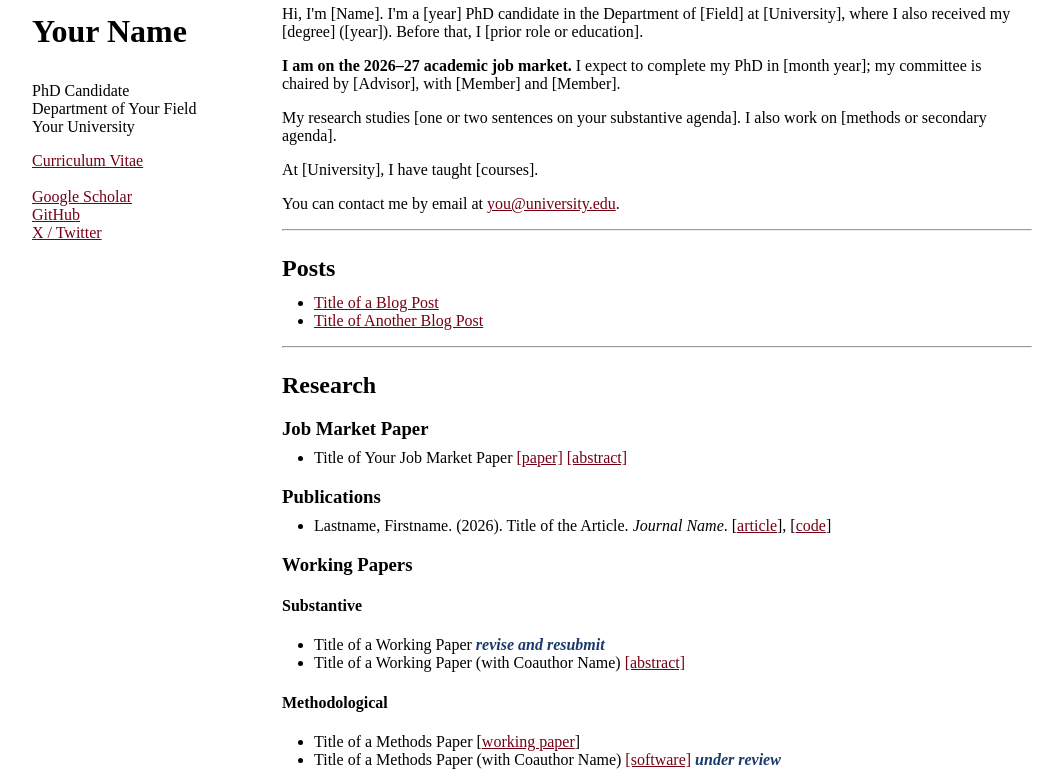
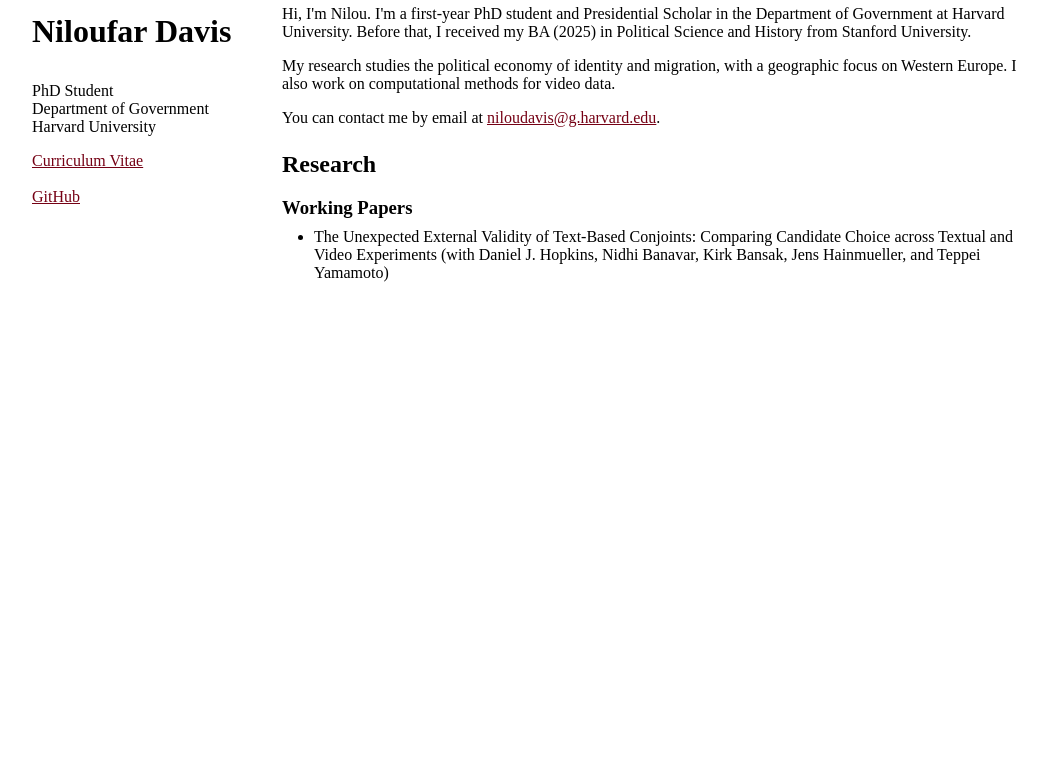
Before and after one commit to niloudavis/niloudavis.github.io, a plain HTML site: page index.html in a window 1280 px wide. Shown: the part 37-809 px from the top of the page, without its empty margins (108-1171 px from the left). Drawn offline with Linux system fonts and the light colour scheme.

Commit message:
Update index.html

```diff
--- a/index.html
+++ b/index.html
@@ -4,7 +4,7 @@
 <head>
   <meta charset="utf-8" />
   <meta name="viewport" content="width=device-width, initial-scale=1" />
-  <title>Your Name</title>
+  <title>Niloufar Davis</title>
   <style>
     body {
       max-width: 1000px;
@@ -93,44 +93,44 @@
   <div class="left-panel">
     <!-- Put your photo in a "pics" folder in your repo -->
     <img src="pics/profile.jpg" alt="Your Name" width="175">
-    <h1>Your Name</h1>
-    <p>PhD Candidate<br>Department of Your Field<br>Your University</p>
+    <h1>Niloufar Davis</h1>
+    <p>PhD Student<br>Department of Government<br>Harvard University</p>
     <!-- Put your CV in a "cv" folder in your repo -->
     <a href="cv/cv.pdf">Curriculum Vitae</a>
     <br><br>
-    <a href="https://scholar.google.com/">Google Scholar</a>
+    <a href="https://github.com/niloudavis">GitHub</a>
     <br>
-    <a href="https://github.com/your-username">GitHub</a>
-    <br>
-    <a href="https://x.com/your-handle">X / Twitter</a>
   </div>
+    <!--<a href="https://scholar.google.com/">Google Scholar</a>-->
+    <!--<br>-->
+
+    <!--<a href="https://x.com/your-handle">X / Twitter</a>-->
+
 
   <div class="right-panel">
     <hr />
-    <p>Hi, I'm [Name]. I'm a [year] PhD candidate in the Department of [Field] at [University], where I also
-      received my [degree] ([year]). Before that, I [prior role or education].</p>
+    <p>Hi, I'm Nilou. I'm a first-year PhD student and Presidential Scholar in the Department of Government at Harvard University. Before that, I received my BA (2025) in Political Science and History from Stanford University.</p>
 
-    <p><strong>I am on the 2026&ndash;27 academic job market.</strong> I expect to complete my PhD in [month year];
-      my committee is chaired by [Advisor], with [Member] and [Member].</p>
+    <!--<p><strong>I am on the 2026&ndash;27 academic job market.</strong> I expect to complete my PhD in [month year];
+      my committee is chaired by [Advisor], with [Member] and [Member].</p>-->
 
-    <p>My research studies [one or two sentences on your substantive agenda]. I also work on [methods or
-      secondary agenda].</p>
+    <p>My research studies the political economy of identity and migration, with a geographic focus on Western Europe. I also work on computational methods for video data.</p>
 
-    <p>At [University], I have taught [courses]. </p>
+     <!--<p>At [University], I have taught [courses]. </p>-->
 
-    <p>You can contact me by email at <a href="mailto:you@university.edu">you@university.edu</a>.</p>
+    <p>You can contact me by email at <a href="mailto:niloudavis@g.harvard.edu">niloudavis@g.harvard.edu</a>.</p>
 
-    <hr />
+         <!--<hr />
     <h2>Posts</h2>
     <ul>
       <li><a href="posts/first-post.html">Title of a Blog Post</a></li>
       <li><a href="posts/second-post.html">Title of Another Blog Post</a></li>
     </ul>
 
-    <hr />
+    <hr />-->
     <h2>Research</h2>
 
-    <h3>Job Market Paper</h3>
+    <!--<h3>Job Market Paper</h3>
     <ul>
       <li>Title of Your Job Market Paper
         <a href="research/jmp.pdf">[paper]</a>
@@ -145,21 +145,21 @@
     <ul>
       <li>Lastname, Firstname. (2026). Title of the Article. <em>Journal Name</em>.
         [<a href="https://doi.org/">article</a>], [<a href="https://github.com/">code</a>]</li>
-    </ul>
+    </ul>-->
 
     <h3>Working Papers</h3>
-    <h4>Substantive</h4>
+    <!--<h4>Substantive</h4>-->
     <ul>
-      <li>Title of a Working Paper <span class="rr">revise and resubmit</span></li>
-      <li>Title of a Working Paper (with Coauthor Name)
-        <a href="javascript:void(0);" onclick="toggleAbstract('abstract-wp2')">[abstract]</a>
+      <!--<li>Title of a Working Paper <span class="rr">revise and resubmit</span></li>-->
+      <li>The Unexpected External Validity of Text-Based Conjoints: Comparing Candidate Choice across Textual and Video Experiments (with Daniel J. Hopkins, Nidhi Banavar, Kirk Bansak, Jens Hainmueller, and Teppei Yamamoto)
+         <!--<a href="javascript:void(0);" onclick="toggleAbstract('abstract-wp2')">[abstract]</a>
         <div id="abstract-wp2" class="abstract">
           Another abstract. Give each one a unique id and pass that id to toggleAbstract.
-        </div>
+        </div>-->
       </li>
     </ul>
 
-    <h4>Methodological</h4>
+     <!--<h4>Methodological</h4>
     <ul>
       <li>Title of a Methods Paper [<a href="https://arxiv.org/">working paper</a>]</li>
       <li>Title of a Methods Paper (with Coauthor Name) <a href="https://github.com/">[software]</a>
@@ -177,7 +177,7 @@
       <li>Lastname, Firstname. (2024). Title of the Piece. <em>Outlet Name</em>.
         [<a href="research/piece.pdf">article pdf</a>]</li>
     </ul>
-  </div>
+  </div>-->
 
   <script>
     function toggleAbstract(abstractId) {
```
